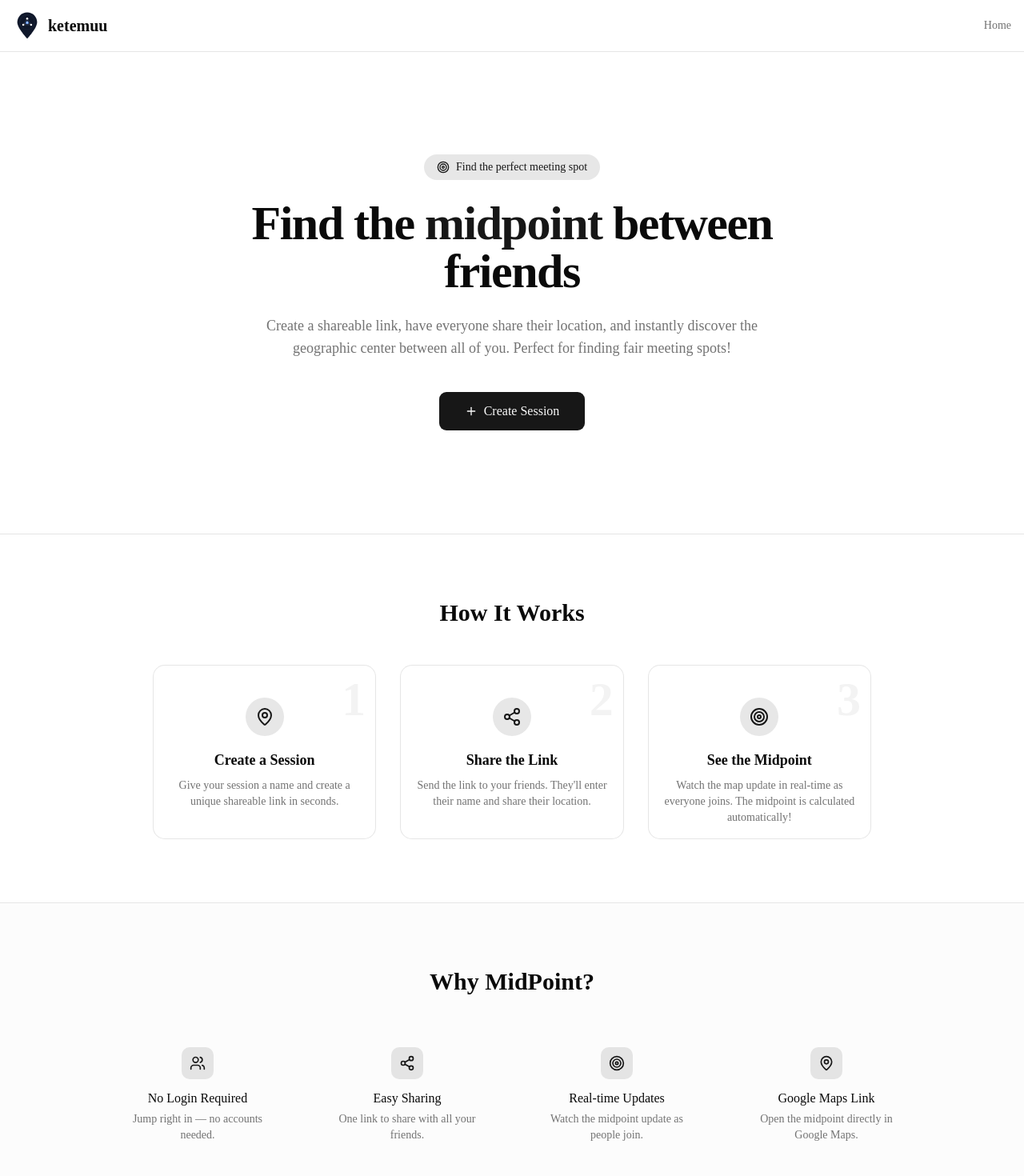
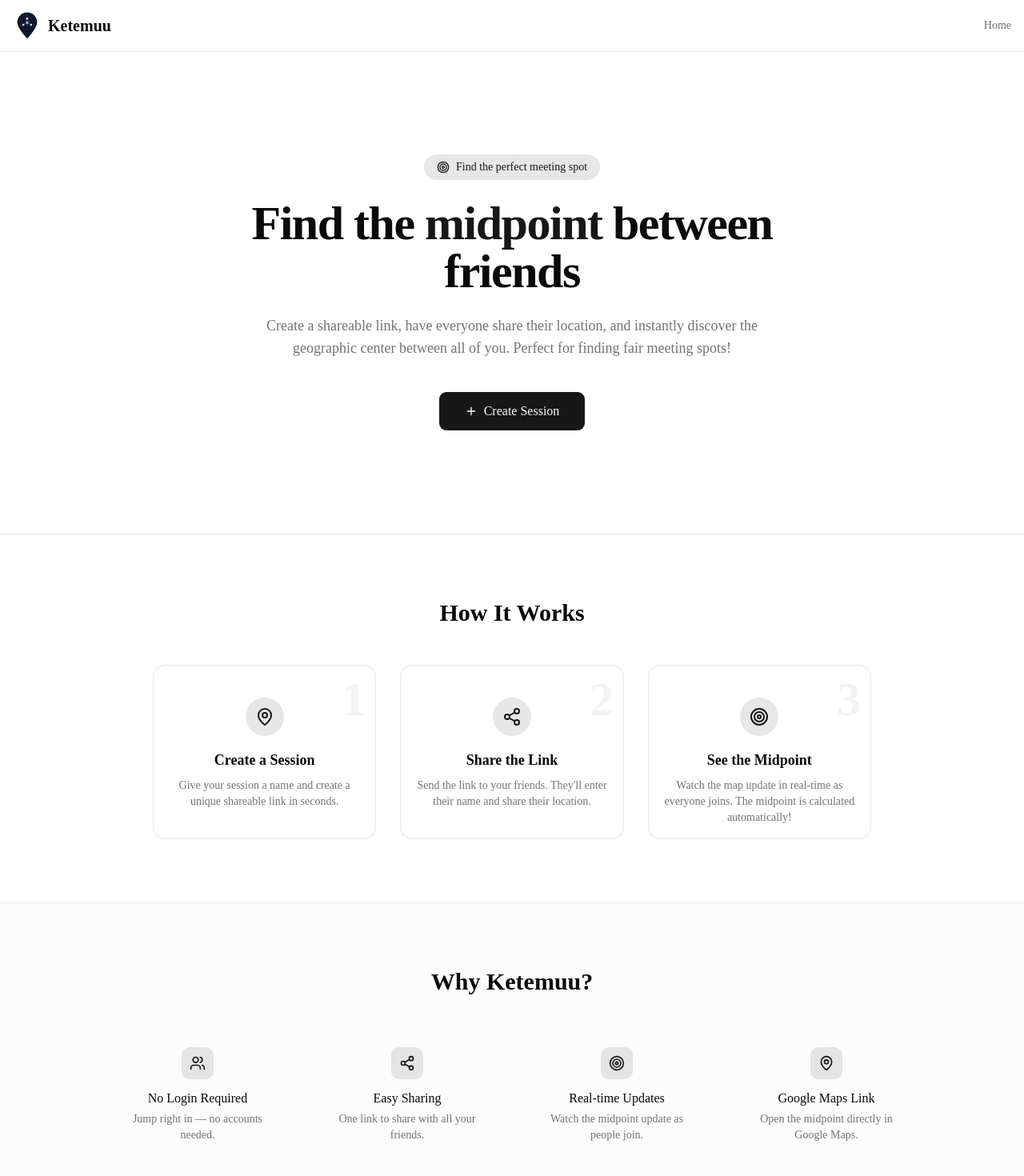
Before and after one commit to aliysf/midpoint-finder, a Next.js app: page / in a window 1280 px wide. Shown: the top 1470 px of the page at 80% size. Built offline with nearby package versions, Linux system fonts and the light colour scheme.

Commit message:
fix: adjust name page

```diff
--- a/src/app/layout.tsx
+++ b/src/app/layout.tsx
@@ -19,7 +19,7 @@ const SITE_URL = "https://ketemuu.vercel.app";
 export const metadata: Metadata = {
   metadataBase: new URL(SITE_URL),
   title: {
-    default: "ketemuu — Find the Perfect Meeting Spot Between Friends",
+    default: "Ketemuu — Find the Perfect Meeting Spot Between Friends",
     template: "%s | ketemuu",
   },
   description:
@@ -41,10 +41,10 @@ export const metadata: Metadata = {
     "maps",
     "location sharing",
   ],
-  authors: [{ name: "ketemuu" }],
-  creator: "ketemuu",
-  publisher: "ketemuu",
-  applicationName: "ketemuu",
+  authors: [{ name: "Ali Yusuf" }],
+  creator: "Ali Yusuf",
+  publisher: "Ali Yusuf",
+  applicationName: "Ketemuu",
   category: "Utilities",
 
   // Open Graph — for Facebook, LinkedIn, WhatsApp, etc.
@@ -53,7 +53,7 @@ export const metadata: Metadata = {
     locale: "en_US",
     url: SITE_URL,
     siteName: "ketemuu",
-    title: "ketemuu — Find the Perfect Meeting Spot Between Friends",
+    title: "Ketemuu — Find the Perfect Meeting Spot Between Friends",
     description:
       "Create a shareable link, have friends share their location, and instantly find the geographic midpoint between everyone. Perfect for finding fair meeting spots!",
     images: [
@@ -61,7 +61,7 @@ export const metadata: Metadata = {
         url: "/og-image.png",
         width: 1200,
         height: 630,
-        alt: "ketemuu — Find the midpoint between friends on a map",
+        alt: "Ketemuu — Find the midpoint between friends on a map",
       },
     ],
   },
@@ -69,7 +69,7 @@ export const metadata: Metadata = {
   // Twitter Card
   twitter: {
     card: "summary_large_image",
-    title: "ketemuu — Find the Meeting Spot Between Friends",
+    title: "Ketemuu — Find the Meeting Spot Between Friends",
     description:
       "Share a link with friends, everyone shares their location, and instantly see the geographic midpoint on a live map.",
     images: ["/og-image.png"],
--- a/src/app/page.tsx
+++ b/src/app/page.tsx
@@ -53,10 +53,10 @@ function JsonLd() {
       },
       {
         "@type": "Question",
-        name: "Do I need to create an account to use MidPoint?",
+        name: "Do I need to create an account to use Ketemuu?",
         acceptedAnswer: {
           "@type": "Answer",
-          text: "No! MidPoint requires no login or account. Just create a session, share the link, and start finding your midpoint immediately.",
+          text: "No! Ketemuu requires no login or account. Just create a session, share the link, and start finding your midpoint immediately.",
         },
       },
       {
@@ -64,15 +64,15 @@ function JsonLd() {
         name: "Can I find the midpoint between more than two people?",
         acceptedAnswer: {
           "@type": "Answer",
-          text: "Yes! MidPoint supports any number of participants. Share the session link with as many friends as you want — the midpoint updates in real-time as each person joins and shares their location.",
+          text: "Yes! Ketemuu supports any number of participants. Share the session link with as many friends as you want — the midpoint updates in real-time as each person joins and shares their location.",
         },
       },
       {
         "@type": "Question",
-        name: "Does MidPoint show nearby restaurants at the midpoint?",
+        name: "Does Ketemuu show nearby restaurants at the midpoint?",
         acceptedAnswer: {
           "@type": "Answer",
-          text: "Yes! Once the midpoint is calculated, MidPoint automatically shows nearby restaurants, cafes, bars, and other venues around the midpoint location, making it easy to pick a meeting spot.",
+          text: "Yes! Once the midpoint is calculated, Ketemuu automatically shows nearby restaurants, cafes, bars, and other venues around the midpoint location, making it easy to pick a meeting spot.",
         },
       },
     ],
@@ -162,7 +162,7 @@ export default function HomePage() {
       <section className="border-t bg-muted/30">
         <div className="container mx-auto px-4 py-20">
           <h2 className="text-3xl font-bold text-center mb-12">
-            Why MidPoint?
+            Why Ketemuu?
           </h2>
           <div className="grid gap-6 sm:grid-cols-2 lg:grid-cols-4 max-w-5xl mx-auto">
             <FeatureCard
--- a/src/components/header.tsx
+++ b/src/components/header.tsx
@@ -51,7 +51,7 @@ export function Header() {
       <div className="container mx-auto flex h-16 items-center justify-between px-4">
         <Link href="/" className="flex items-center gap-2 font-bold text-xl">
           <Logo className="h-9 w-9" />
-          <span>ketemuu</span>
+          <span>Ketemuu</span>
         </Link>
         <nav className="flex items-center gap-4">
           <Link
```
